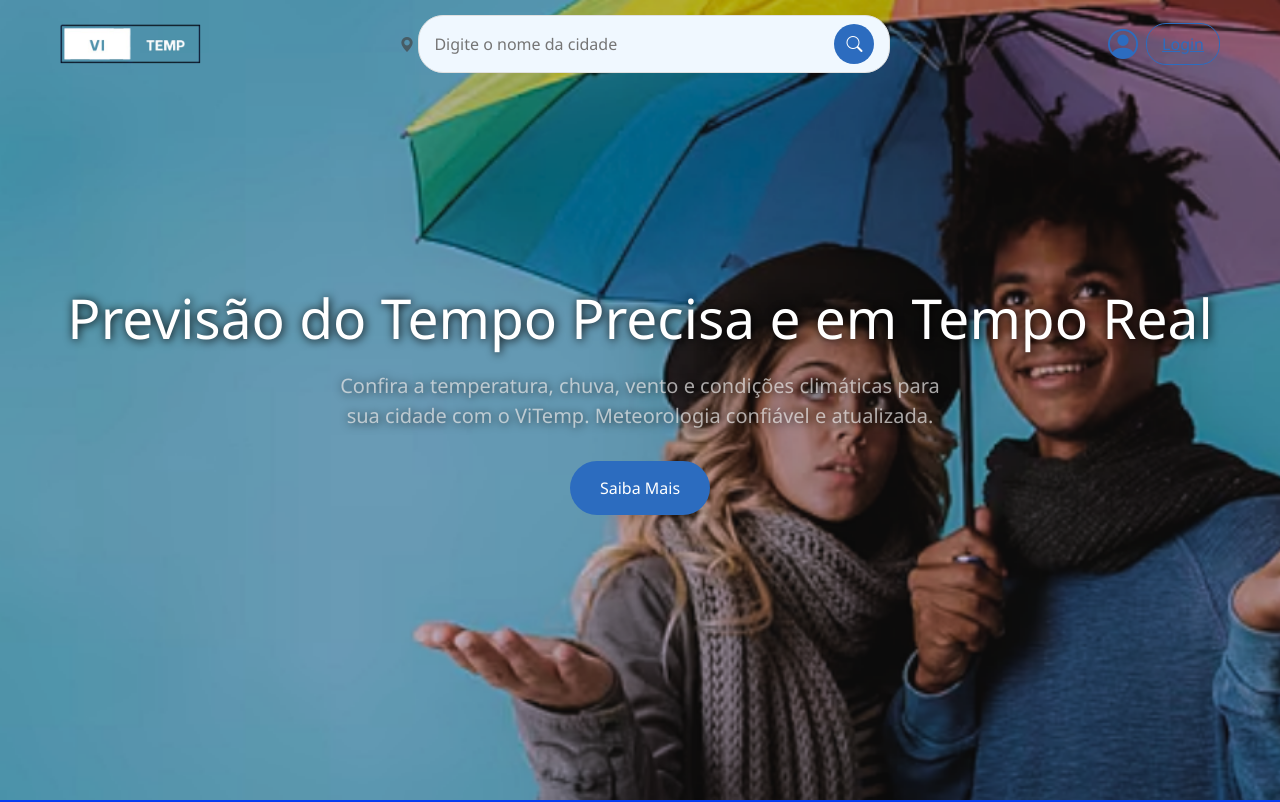
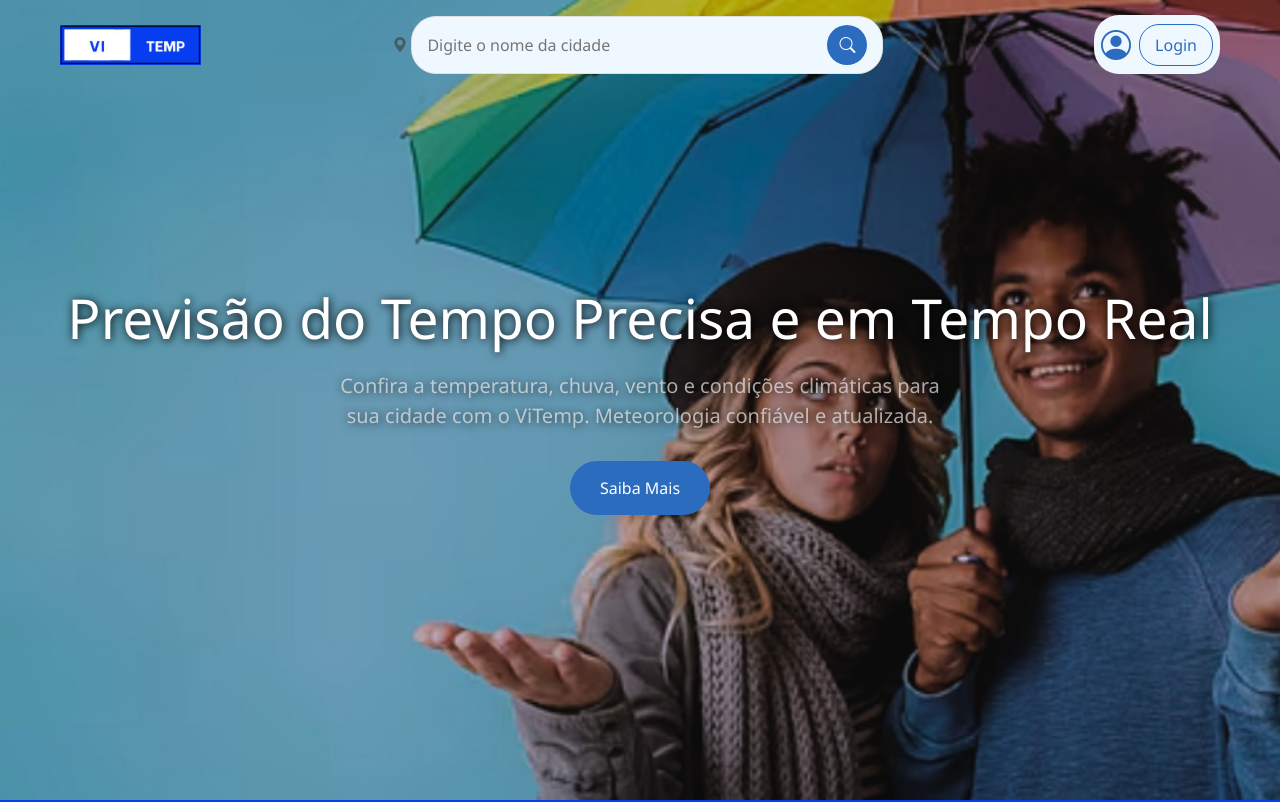
Before and after one commit to Dev-Andreson/Previsao-Do-Tempo, a plain HTML site: page src/Landing/index.html in a window 1280 px wide. Shown: the top 802 px of the page. Drawn offline with nearby package versions, Linux system fonts and the light colour scheme.

Commit message:
coloquei um backgroud no login

```diff
--- a/src/Landing/css/styles.css
+++ b/src/Landing/css/styles.css
@@ -11,9 +11,12 @@
 * {
     margin: 0;
     padding: 0;
+    box-sizing: border-box;
+}
+
+a , li {
     text-decoration: none;
     list-style: none;
-    box-sizing: border-box;
 }
 
 body {
@@ -60,6 +63,11 @@ header .container .linha {
 }
 
 header .container .linha .logo {
+    width: auto;
+    background-color: var(--background);
+}
+
+header .container .linha .logo {
     height: 40px;
 }
 
@@ -88,7 +96,7 @@ header .container .linha .btn-topo input {
 }
 
 header .container .linha .btn-topo button {
-    background: var(--primary-color);
+    background-color: var(--primary-color);
     border: none;
     color: white;
     width: 40px;
@@ -101,6 +109,9 @@ header .container .linha .login {
     display: flex;
     align-items: center;
     gap: 8px;
+    background-color: var(--secondary-color);
+    padding: 7px;
+    border-radius: 25px;
 }
 
 header .container .linha .login i {
@@ -113,7 +124,6 @@ header .container .linha .login a {
 }
 
 header .container .linha .login button {
-    background: transparent;
     border: 1px solid var(--primary-color);
     color: var(--primary-color);
     padding: 8px 15px;
```
